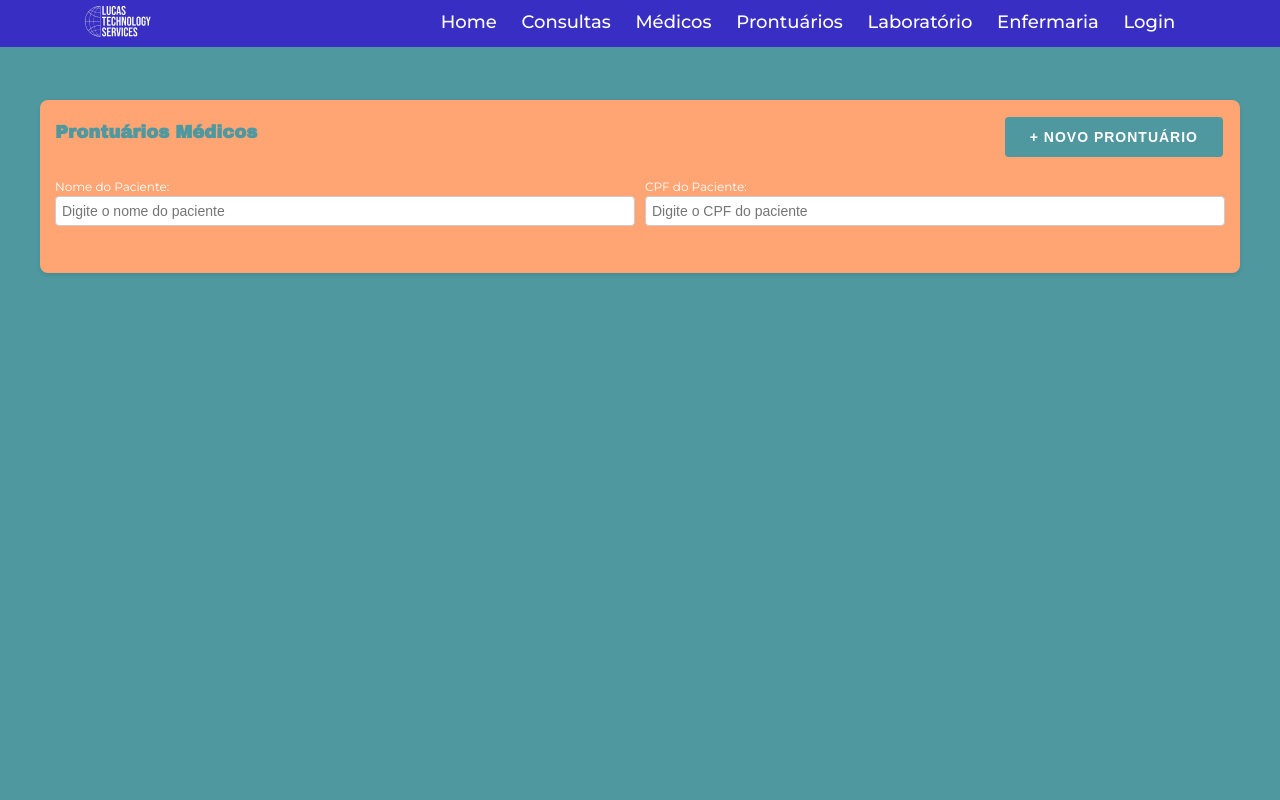
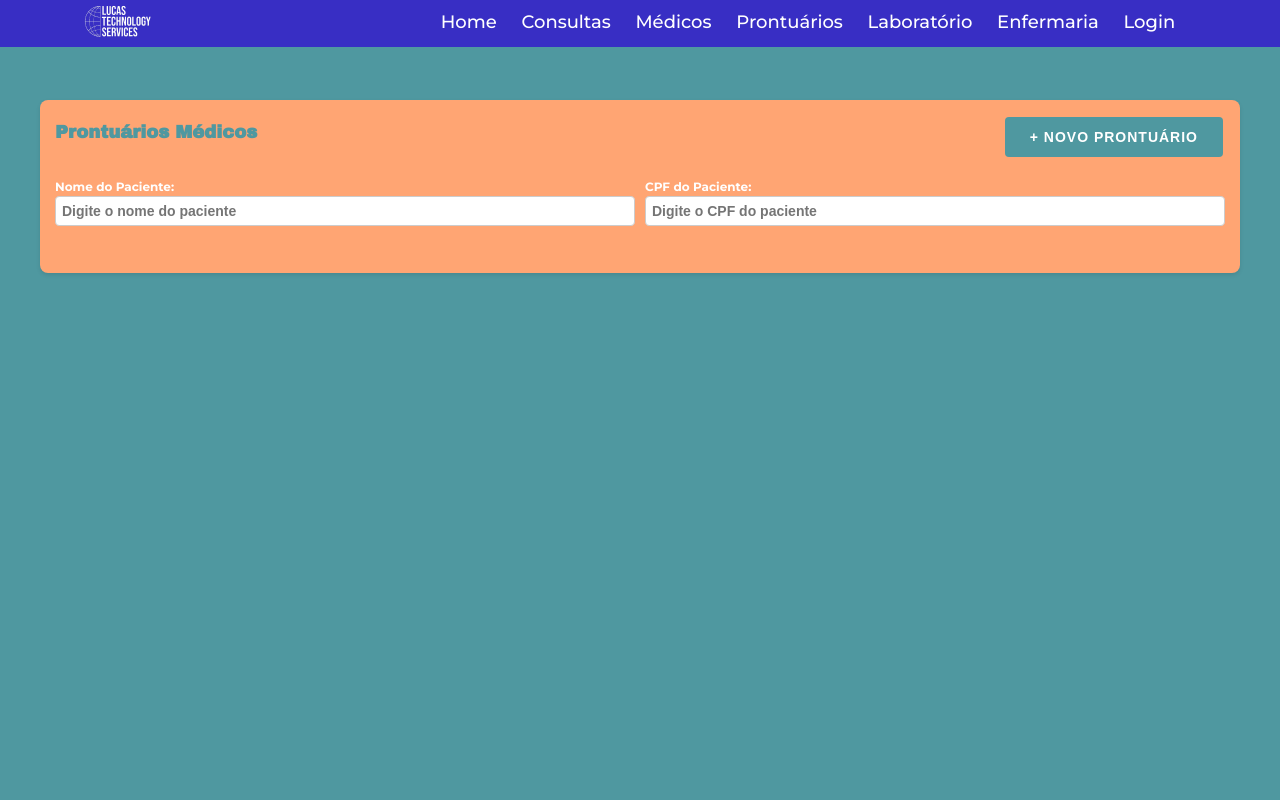
Before and after one commit to LesterCerioli/CRM-SAS, a Next.js app: page /viewingMedicalRecords in a window 1280 px wide. Shown: the top 800 px of the page. Built offline with nearby package versions, Linux system fonts and the light colour scheme; a web font is replaced by a local one.

Commit message:
issue(#56): styling improvements.

```diff
--- a/src/components/viewingMedicalRecords/styles.ts
+++ b/src/components/viewingMedicalRecords/styles.ts
@@ -36,6 +36,7 @@ export const Title = styled.h1`
   font-size: 18px;
   color: #4f98a0;
   margin-bottom: 10px;
+  font-weight: bold;
 `;
 
 export const FilterContainer = styled.div`
@@ -43,6 +44,7 @@ export const FilterContainer = styled.div`
   gap: 10px;
   margin-bottom: 10px;
   flex-wrap: wrap;
+  font-weight: bold;
   @media (max-width: 768px) {
     flex-direction: column;
   }
@@ -57,6 +59,7 @@ export const NewPatientButton = styled.button`
   text-decoration: none;
   display: inline-block;
   font-size: 12px;
+  font-weight: bold;
   margin: 2px 2px;
   cursor: pointer;
   border-radius: 4px;
@@ -67,6 +70,7 @@ export const InputGroup = styled.div`
   flex-direction: column;
   flex: 1;
   min-width: 150px;
+  font-weight: bold;
   @media (max-width: 768px) {
     width: 100%;
     margin-bottom: 10px;
@@ -77,6 +81,7 @@ export const Label = styled.label`
   font-size: 12px;
   margin-bottom: 2px;
   color: white;
+  font-weight: bold;
 `;
 
 export const Input = styled.input`
@@ -85,10 +90,12 @@ export const Input = styled.input`
   border-radius: 4px;
   font-size: 14px;
   color: black;
+  font-weight: bold;
 
   @media (max-width: 768px) {
     font-size: 16px;
     padding: 8px;
+    font-weight: bold;
     &::placeholder {
       font-size: 14px;
       white-space: nowrap;
@@ -102,21 +109,25 @@ export const TableWrapper = styled.div<{ $showDescriptions: boolean }>`
   overflow: hidden;
   transition: max-height 0.3s ease-in-out;
   margin-top: 1rem;
+  font-weight: bold;
 `;
 
 export const Table = styled.table`
   width: 100%;
   border-collapse: collapse;
   font-size: 10px;
+ font-weight: bold;
 `;
 
 export const TableHeader = styled.thead`
   background-color: #ff7f50;
   position: sticky;
   top: 0;
+  font-weight: bold;
 `;
 
 export const TableRow = styled.tr`
+ font-weight: bold;
   &:nth-child(even) {
     background-color: #ff7f50;
   }
@@ -143,6 +154,7 @@ export const TableCell = styled.td`
   position: relative;
   vertical-align: middle;
   word-break: break-word;
+  font-weight: bold;
 
   @media (max-width: 768px) {
     font-size: 12px;
@@ -164,6 +176,7 @@ export const TruncatedText = styled.div`
   white-space: nowrap;
   overflow: hidden;
   text-overflow: ellipsis;
+  font-weight: bold;
 `;
 
 export const NotesCell = styled(TruncatedText)`
```
